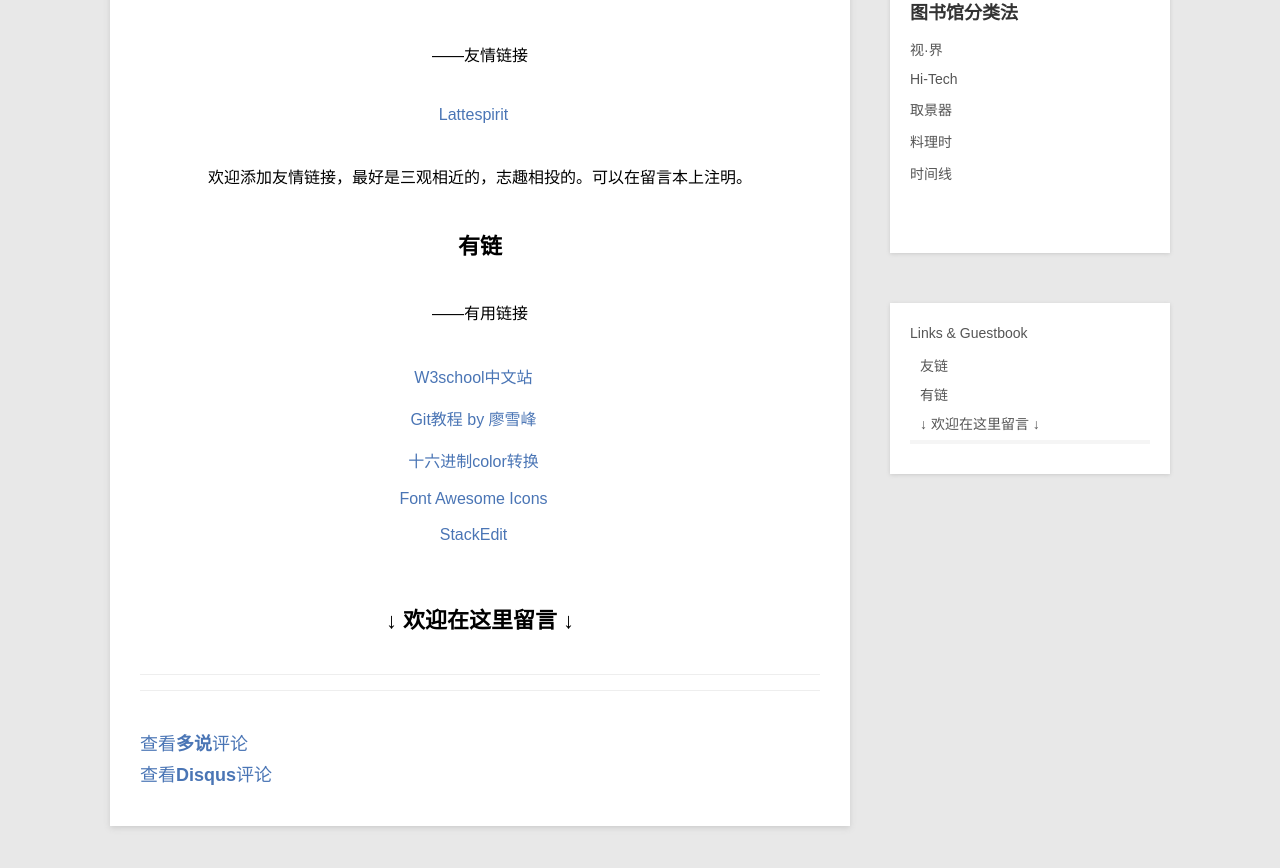
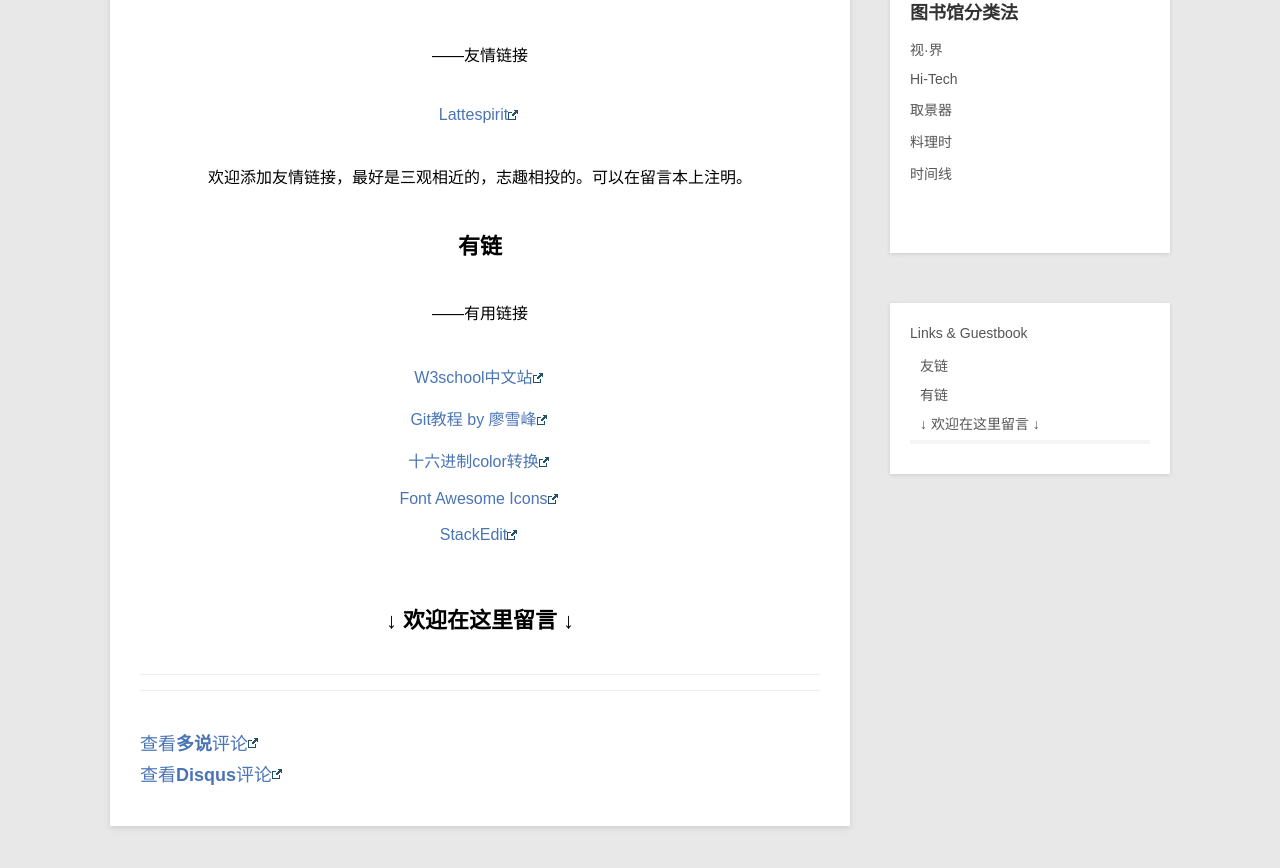
Before and after one commit to LanternD/lanternd.github.io, a Jekyll site: the page built from guestbook.html, in a window 1280 px wide. Shown: the part 256-1124 px from the top of the page. Built offline with Jekyll 4.4.1, drawn with Linux system fonts in a browser that asks for light colours; comment, search, counter and statistics services are not loaded.

Commit message:
fix bug, layout post test

```diff
--- a/css/default.css
+++ b/css/default.css
@@ -35,7 +35,7 @@ body .hide{display:none;}
 body {font-family: "微软雅黑","Arial","Helvetica","sans-serif";font-size:16px;}
 a {color:#4A75B5;text-decoration:none;outline:none;}
 a:hover {text-decoration:underline}
-a.external {padding-right:13px;background:url('/images/icons.gif') no-repeat right 1px;}
+a.external {padding-right:13px;background:url('/img/external_link.gif') no-repeat right 1px;}
 a.external:hover {background-position:right -15px;}
 .entry-title,.entry-title a {font-size:30px;font-weight:bold;margin-bottom:6px;color:#000;text-align:center;word-wrap: break-word;}
 .entry-title a:hover {text-decoration:none;}
```
Also changed, not shown: _layouts/post.html (+3 -29 lines), img/external_link.gif (added), img/external_link_on.gif (added), img/icons.gif (added).
